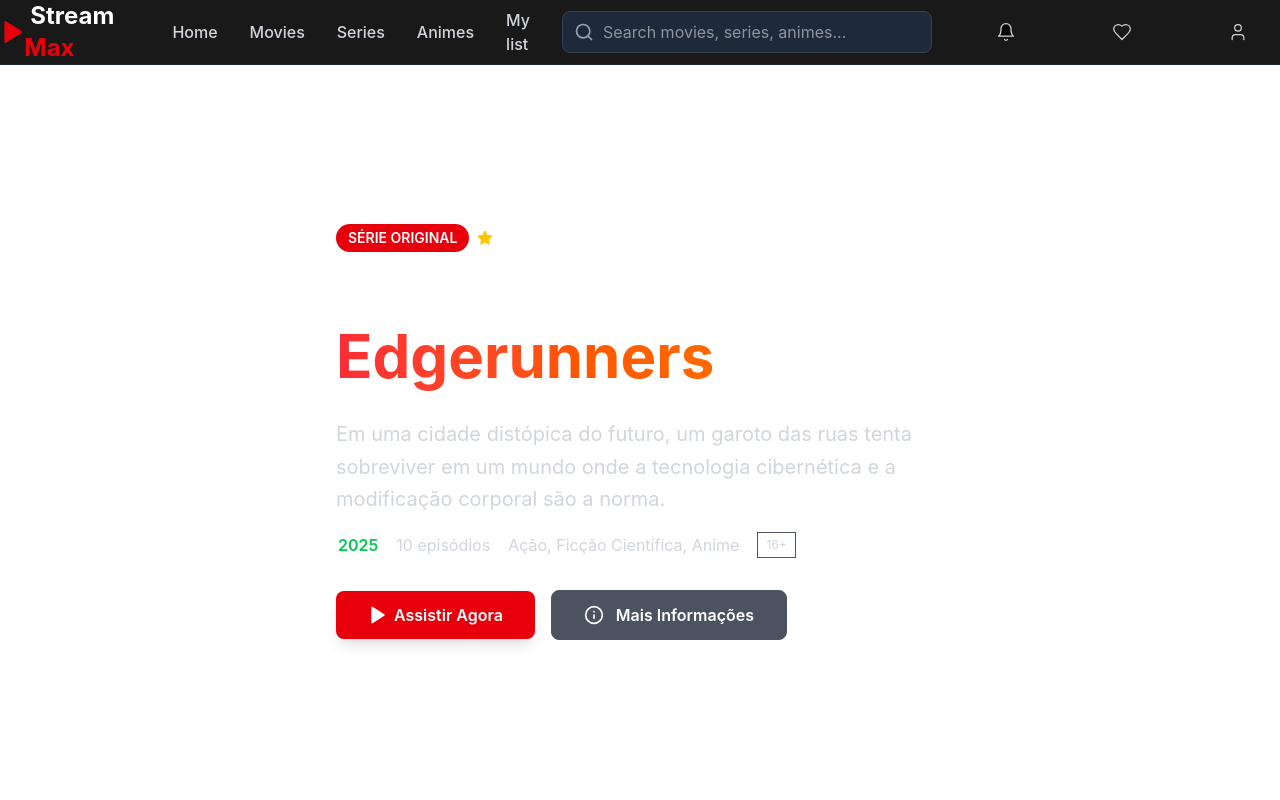
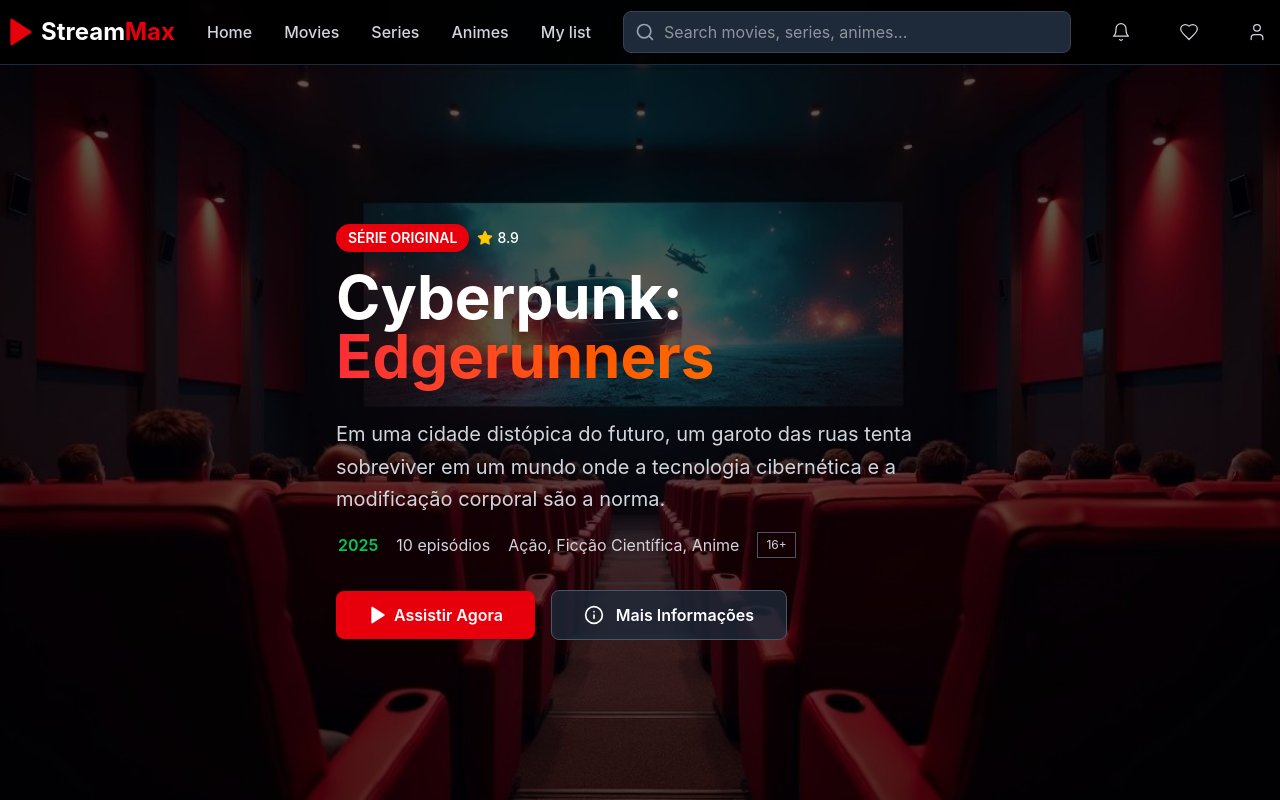
Before and after one commit to Vnz-007/-StreamMax-, a Vue app: page / in a window 1280 px wide. Built offline with nearby package versions, Linux system fonts and the light colour scheme.

Commit message:
Add bg in style tag

```diff
--- a/src/components/Hero.vue
+++ b/src/components/Hero.vue
@@ -3,6 +3,7 @@
     class="relative w-full h-screen overflow-hidden flex items-center justify-center"
   >
     <div
+      id="background__container"
       class="absolute inset-0 h-screen bg-cover bg-no-repeat bg-center -z-10"
     ></div>
     <div
@@ -116,7 +117,11 @@
   </section>
 </template>
 <script></script>
-<style>
+<style scoped>
+#background__container {
+  background: url("../assets/bg-home-desktop.jpg") no-repeat center/cover;
+}
+
 #text__container {
   margin: 0 auto;
   padding: 64px 32px 0;
```
